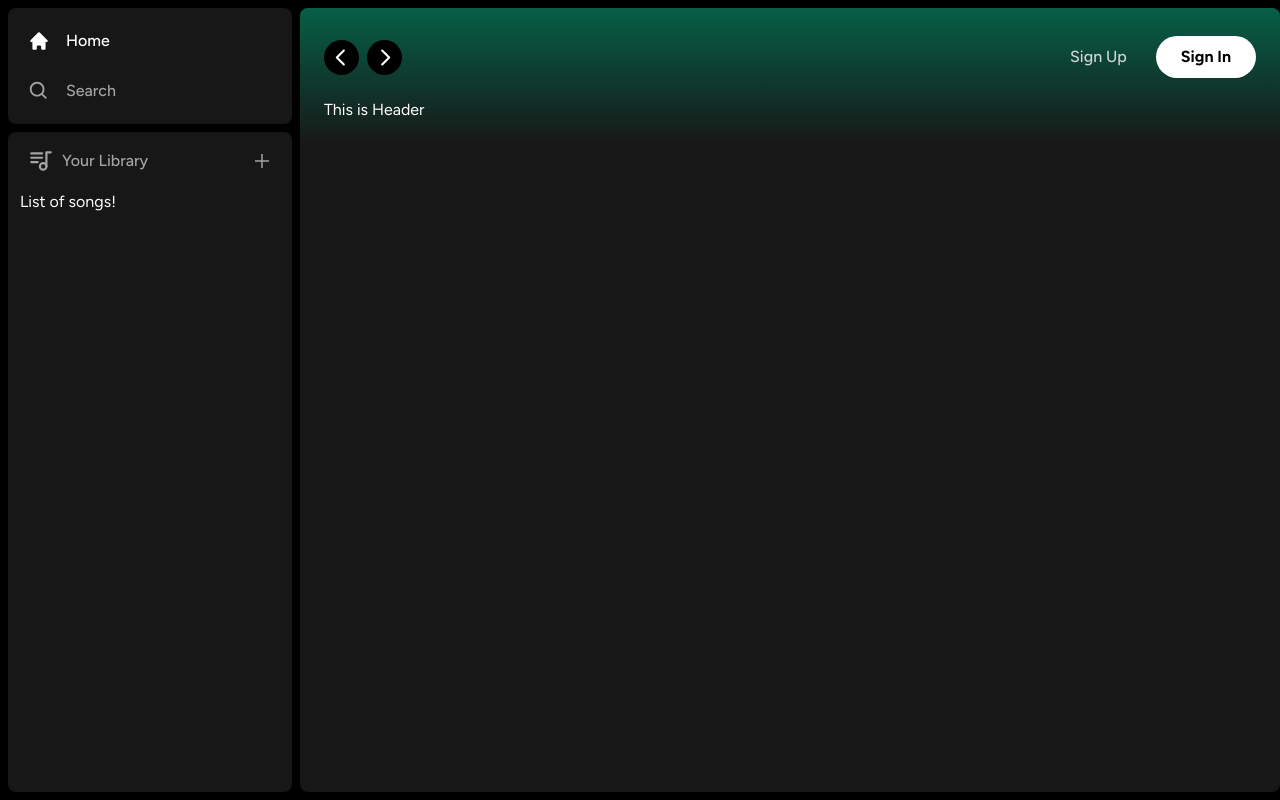
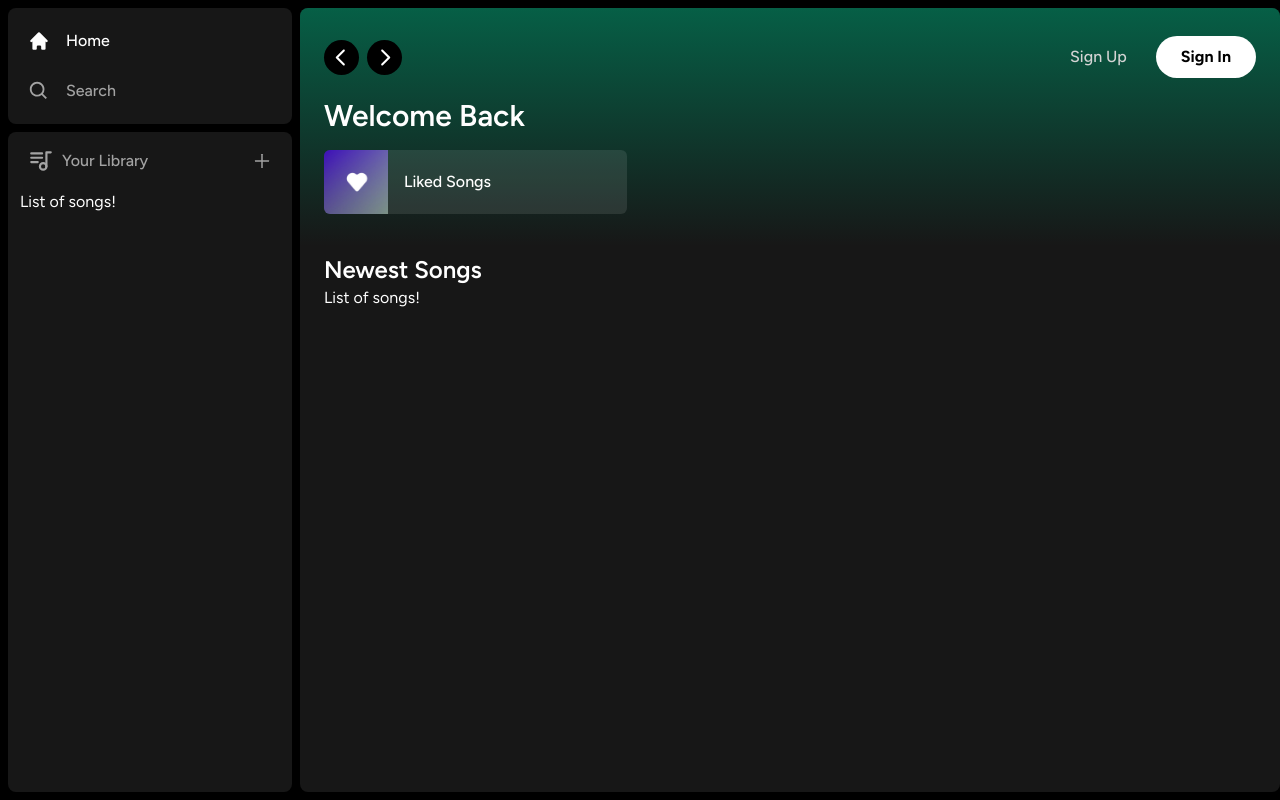
Before and after one commit to kdotcui/spotify-clone, a Next.js app: page / in a window 1280 px wide. Built offline with nearby package versions, Linux system fonts and the light colour scheme.

Commit message:
finished layout

```diff
--- a/app/(site)/page.tsx
+++ b/app/(site)/page.tsx
@@ -1,4 +1,5 @@
 import Header from "@/components/Header";
+import ListItem from "@/components/ListItem";
 
 export default function Home() {
   return (
@@ -10,9 +11,36 @@
       overflow-hidden
       overflow-y-auto
     ">
-      <Header>This is Header</Header>
+      <Header>
+        <div className="mb-2">
+          <h1
+            className="text-white text-3xl font-semibold"
+          >
+            Welcome Back
+          </h1>
+          <div
+            className="grid grid-cols-1 sm:grid-cols-2 xl:grid-cols-3 2xl:grid-cols-4 gap-3 mt-4"
+          >
+            <ListItem
+              image="/images/likedsongs.png"
+              name="Liked Songs"
+              href="liked"
+            />
+          </div>
+        </div>
+      </Header>
+      <div className="mt-2 mb-7 px-6">
+        <div className="flex justify-between items-center">
+          <h1 className="text-white text-2xl font-semibold">
+            Newest Songs
+          </h1>
+        </div>
+        <div>
+          List of songs!
+        </div>
 
 
+      </div>
     </div>
   );
 }
--- /dev/null
+++ b/components/ListItem.tsx
@@ -0,0 +1,76 @@
+"use client"
+
+import Image from "next/image";
+import { useRouter } from "next/navigation";
+import { FaPlay } from "react-icons/fa";
+
+interface ListItemProps {
+  image: string;
+  name: string;
+  href: string;
+
+}
+
+const ListItem: React.FC<ListItemProps> = ({
+  image,
+  name,
+  href
+}) => {
+  const router = useRouter();
+
+  const onClick = () => {
+    //add authentication before push
+    router.push(href);
+  }
+  return (
+    <button
+      onClick={onClick}
+      className="
+        relative
+        group
+        flex
+        items-center
+        rounded-md
+        overflow-hidden
+        gap-x-4
+        bg-neutral-100/10
+        hover:bg-neutral-100/20
+        transition
+        pr-4"
+    >
+      <div className="relative min-h-[64px] min-w-[64px]">
+        <Image
+          className="object-cover"
+          fill
+          src={image}
+          alt="image"
+        />
+      </div>
+      <p className="font-medium truncate py-5">
+        {name}
+      </p>
+      <div
+        className="
+          absolute
+          transition
+          opacity-0
+          rounded-full
+          flex
+          items-center
+          justify-center
+          bg-green-500
+          p-4
+          drop-shadow-md
+          right-5
+          group-hover:opacity-100
+          hover:scale-110
+        "
+      >
+        <FaPlay className="text-black"/>
+      </div>
+
+    </button>
+  )
+}
+
+export default ListItem;
```
Also changed, not shown: public/images/likedsongs.png (added).
